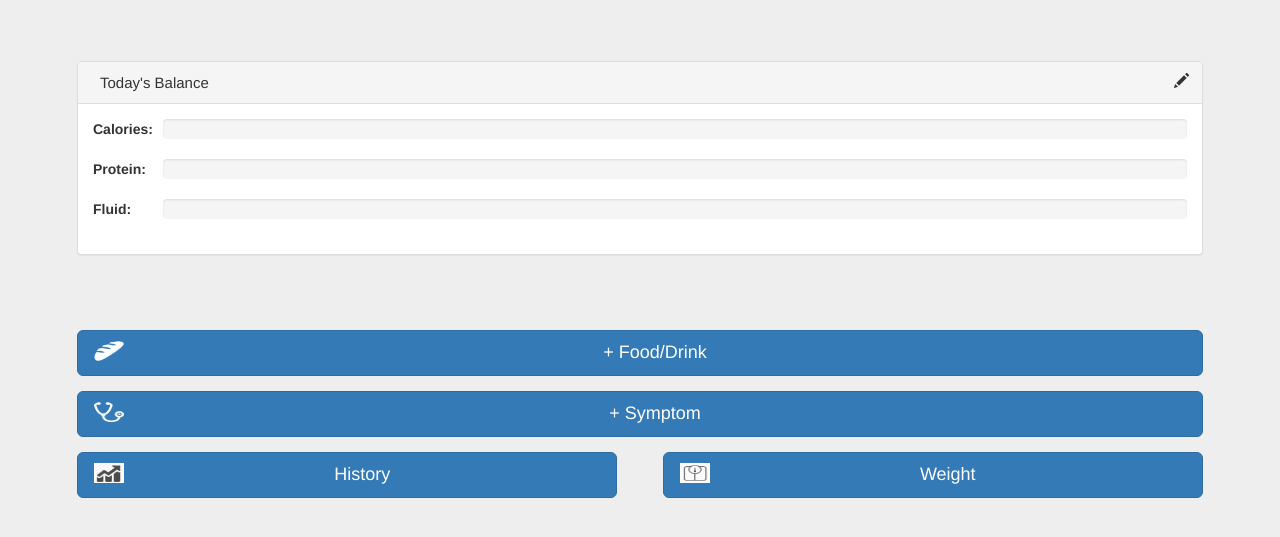
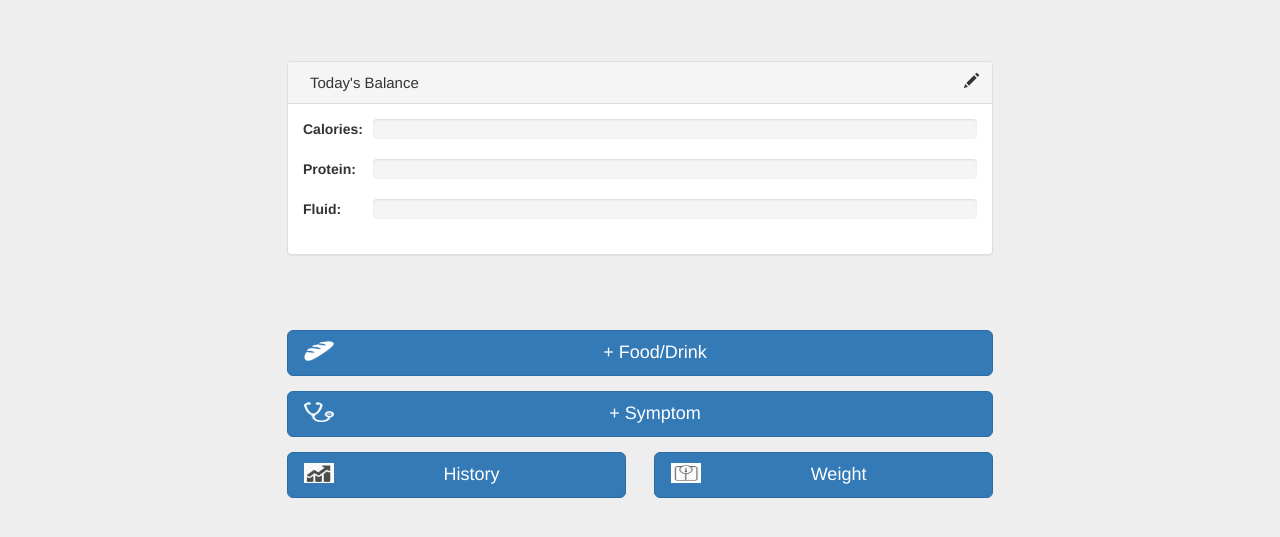
Before and after one commit to maodayezheng/nhs-nutrition-diary, a PHP site: page /home.html in a window 1280 px wide. Shown: the part 52-589 px from the top of the page. Run offline with PHP 8.4, Linux system fonts and the light colour scheme; data that the repository does not hold is empty.

Commit message:
project css changes, max width set to 750px (standard page css)

```diff
--- a/nhs-nutrition-diary/WebContent/css/standardPage.css
+++ b/nhs-nutrition-diary/WebContent/css/standardPage.css
@@ -371,3 +371,6 @@ position: relative; }
 	width: 100%;
     display: inline-block;
 }
+.container {
+    max-width: 750px;
+}
```
